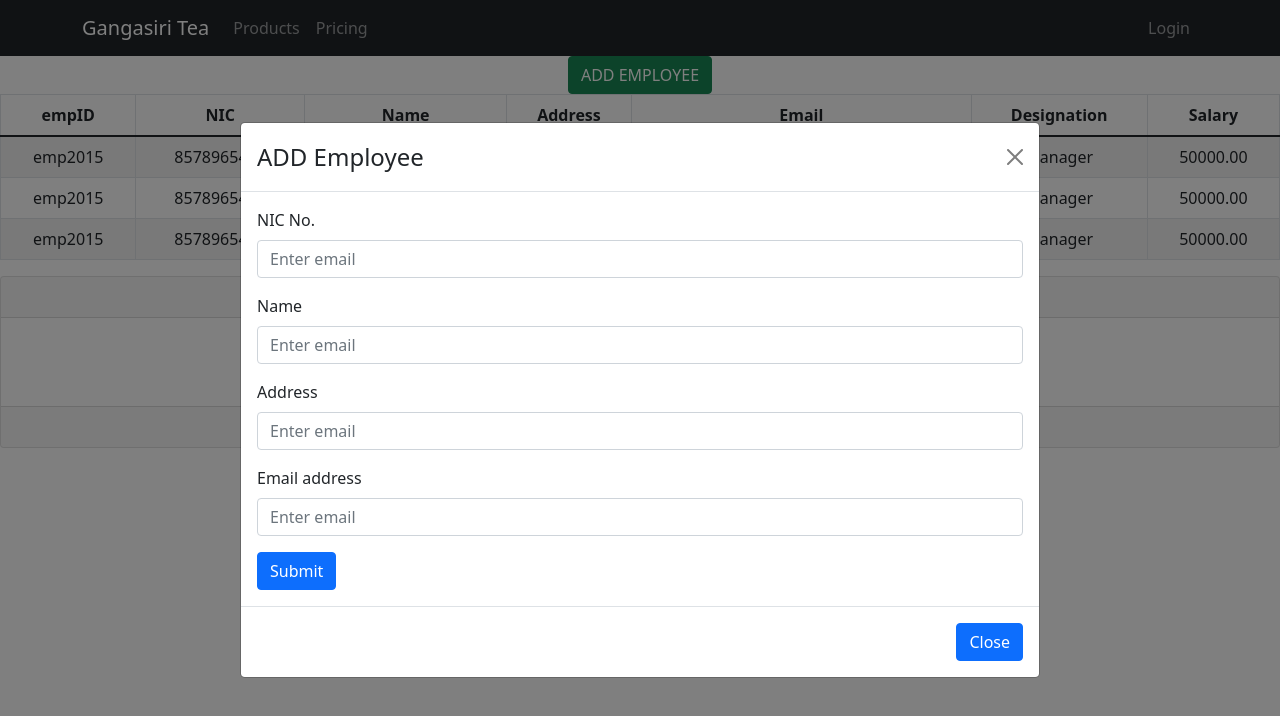
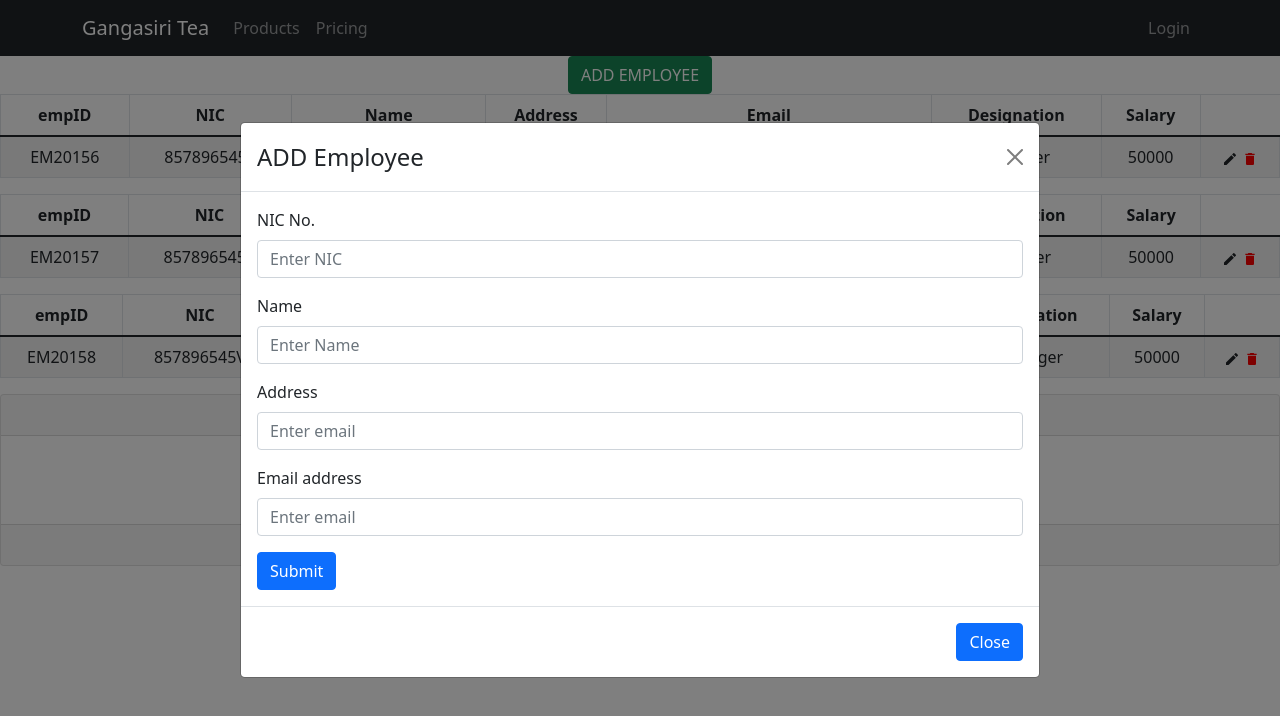
Before and after one commit to SeranMN/TeaApp, a React (Create React App) app: page / in a window 1280 px wide. Both pictures are taken after a click on the button "ADD EMPLOYEE". Shown: the top 716 px of the page. Built offline with nearby package versions, Linux system fonts and the light colour scheme.

Commit message:
Edit form

```diff
--- a/src/App.js
+++ b/src/App.js
@@ -2,12 +2,12 @@ import Header from './component/Header';
 import './App.css';
 import 'bootstrap/dist/css/bootstrap.min.css';
 import Footer from './component/Footer';
-import EmployeeTable from './component/EmployeeTable';
+import Employee from './component/Employee';
 function App() {
   return (
     <div className="App">
      <Header/>
-     <EmployeeTable/>
+     <Employee/>
      <Footer/>
 
     </div>
--- a/src/component/EmpForm.js
+++ b/src/component/EmpForm.js
@@ -1,28 +1,58 @@
 
 import { Form } from 'react-bootstrap'
 import { Button } from 'react-bootstrap'
+import { useState } from 'react'
+const EmpForm = ({det}) => {
+  const [nic, setNic] = useState(det != null ? (det.nic) : (''))
+  const [name, setName] = useState(det != null ? (det.Name) : (''))
+  const [address, setAddress] = useState(det != null ? (det.Address) : (''))
+  const [email, setEmail] = useState(det != null ? (det.Email) : (''))
+  const [validated, setValidated] = useState(false);
 
-const EmpForm = () => {
+  const handleSubmit = (event) => {
+    const form = event.currentTarget;
+    if (form.checkValidity() === false) {
+      event.preventDefault();
+      event.stopPropagation();
+    }
+
+    setValidated(true);
+  }
+
     return (
-        <Form>
+        <Form noValidate validated={validated} onSubmit={handleSubmit}>
         <Form.Group className="mb-3" controlId="formBasicEmail">
           <Form.Label>NIC No.</Form.Label>
-          <Form.Control type="email" placeholder="Enter email" />
-
+          <Form.Control required type="text" placeholder="Enter NIC"
+            value={nic} onChange={(e) => setNic(e.target.value)} />
+           <Form.Control.Feedback type="invalid">
+            Please provide a valid NIC.
+          </Form.Control.Feedback>
         </Form.Group>
         <Form.Group className="mb-3" controlId="formBasicEmail">
           <Form.Label>Name</Form.Label>
-          <Form.Control type="email" placeholder="Enter email" />
+          <Form.Control required type="text" placeholder="Enter Name"
+           value={name} onChange={(e) => setName(e.target.value)}
+          />
+          <Form.Control.Feedback type="invalid">
+            Please provide Name.
+          </Form.Control.Feedback>
 
         </Form.Group>
         <Form.Group className="mb-3" controlId="formBasicEmail">
           <Form.Label>Address</Form.Label>
-          <Form.Control type="email" placeholder="Enter email" />
-
+          <Form.Control required type="text field" placeholder="Enter email"
+           value={address} onChange={(e) => setAddress(e.target.value)}
+          />
+         <Form.Control.Feedback type="invalid">
+            Please provide Address.
+          </Form.Control.Feedback>
         </Form.Group>
         <Form.Group className="mb-3" controlId="formBasicEmail">
           <Form.Label>Email address</Form.Label>
-          <Form.Control type="email" placeholder="Enter email" />
+          <Form.Control type="email" placeholder="Enter email"
+           value={email} onChange={(e) => setEmail(e.target.value)}
+          />
 
         </Form.Group>
 
--- a/src/component/Empbtn.js
+++ b/src/component/Empbtn.js
@@ -1,11 +1,12 @@
-import React from 'react'
-import Button from 'react-bootstrap/Button'
+import React from "react";
+import Button from "react-bootstrap/Button";
 
+const Empbtn = ({ onClick }) => {
+  return (
+    <Button variant="success" onClick={onClick}>
+      ADD EMPLOYEE
+    </Button>
+  );
+};
 
-const Empbtn = ({onClick}) => {
-    return (
-        <Button variant="success" onClick = {onClick}>ADD EMPLOYEE</Button>
-    )
-}
-
-export default Empbtn
+export default Empbtn;
--- /dev/null
+++ b/src/component/Employee.js
@@ -0,0 +1,20 @@
+import React from 'react'
+import Empbtn from "./Empbtn";
+import { useState } from "react";
+import Modle from "./Modle";
+import EmployeeDetails from './EmployeeDetails';
+const Employee = () => {
+    const [modalShow, setModalShow] = useState(false);
+
+    return (
+        <div>
+        <Empbtn onClick={() => setModalShow(true)} /><br/>
+            <Modle show={modalShow} onHide={() => setModalShow(false)} />
+
+            <EmployeeDetails />
+
+        </div>
+    )
+}
+
+export default Employee
--- /dev/null
+++ b/src/component/EmployeeDetails.js
@@ -0,0 +1,55 @@
+import React from 'react'
+import { useState } from 'react'
+import EmployeeTable from './EmployeeTable'
+
+const EmployeeDetails = ({ onClick }) => {
+    const [employees, setEmployee] = useState([
+        {
+            empID: 'EM20156',
+            nic:'857896545V',
+            Name: 'Shamali Perera',
+            Address: 'Matara',
+            Email:'shamaliperera@gmail.com',
+            Des:'Manager',
+        Salary: 50000,
+
+        },
+         {
+            empID: 'EM20157',
+            nic:'857896545V',
+            Name: 'Navod Gamage',
+            Address: 'Matara',
+            Email:'shamaliperera@gmail.com',
+            Des:'Manager',
+        Salary: 50000,
+
+        },
+         {
+            empID: 'EM20158',
+            nic:'857896545V',
+            Name: 'Dishan Abeywikrama',
+            Address: 'Matara',
+            Email:'shamaliperera@gmail.com',
+            Des:'Manager',
+        Salary: 50000,
+
+        }
+
+
+
+
+    ])
+    console.log("DET")
+
+    return (
+        <>
+            {employees.map((employee) => (<EmployeeTable empID={employee.empID} employee={employee}
+
+                />))
+             }
+
+        </>
+    )
+}
+
+export default EmployeeDetails
--- a/src/component/EmployeeTable.js
+++ b/src/component/EmployeeTable.js
@@ -1,18 +1,16 @@
-import Table from 'react-bootstrap/Table'
-import Empbtn from './Empbtn'
-import { useState } from 'react';
-import Modle from './Modle';
+import Table from "react-bootstrap/Table";
+import Modle from "./Modle";
+import { MdDelete } from "react-icons/md"
+import { MdCreate } from "react-icons/md"
+import { useState } from "react";
 
+const EmployeeTable = ({empID,employee,onClick}) => {
+  const[showModle,setShowMoodle] = useState(false)
+  console.log(employee)
+  return (
+    <div>
 
-const EmployeeTable = () => {
-    const [modalShow, setModalShow] = useState(false);
-    return (
-        <div>
-        <Empbtn onClick = {()=>setModalShow(true)}/>
-        <Modle show ={modalShow}
-        onHide={() => setModalShow(false)}/>
-        <Table striped bordered hover>
-
+      <Table striped bordered hover>
         <thead>
           <tr>
             <th>empID</th>
@@ -24,38 +22,29 @@ const EmployeeTable = () => {
             <th>Salary</th>
           </tr>
         </thead>
-        <tbody>
+
+         <tbody>
           <tr>
-            <td>emp2015</td>
-            <td>857896545V</td>
-            <td>Shamali Perera</td>
-            <td>Matara</td>
-            <td>Shamaliperera@gmail.com</td>
-            <td>Manager</td>
-            <td>50000.00</td>
+            <td>{empID}</td>
+            <td>{employee.nic}</td>
+            <td>{employee.Name }</td>
+            <td>{employee.Address }</td>
+            <td>{employee.Email}</td>
+            <td>{employee.Des}</td>
+            <td>{employee.Salary }</td>
+            <td><MdCreate onClick={() => setShowMoodle(true)} style={{ cursor: 'pointer' }} />
+              <Modle show={showModle} onHide={() => setShowMoodle(false)} empDet={employee} />
+              {' '}
+              <MdDelete style color="red" onClick={() => console.log("Delete Icon")}
+                style={{ cursor: 'pointer' }} />
+
+            </td>
           </tr>
-          <tr>
-            <td>emp2015</td>
-            <td>857896545V</td>
-            <td>Shamali Perera</td>
-            <td>Matara</td>
-            <td>Shamaliperera@gmail.com</td>
-            <td>Manager</td>
-            <td>50000.00</td>
-          </tr>
-          <tr>
-            <td>emp2015</td>
-            <td>857896545V</td>
-            <td>Shamali Perera</td>
-            <td>Matara</td>
-            <td>Shamaliperera@gmail.com</td>
-            <td>Manager</td>
-            <td>50000.00</td>
-          </tr>
+
         </tbody>
       </Table>
-      </div>
-    )
-}
+    </div>
+  );
+};
 
-export default EmployeeTable
+export default EmployeeTable;
--- a/src/component/Modle.js
+++ b/src/component/Modle.js
@@ -1,6 +1,6 @@
-import Modal from 'react-bootstrap/Modal'
-import { Button, ModalBody } from 'react-bootstrap'
-import EmpForm from './EmpForm'
+import Modal from "react-bootstrap/Modal";
+import { Button, ModalBody } from "react-bootstrap";
+import EmpForm from "./EmpForm";
 const Modle = (props) => {
   return (
     <Modal
@@ -15,14 +15,14 @@ const Modle = (props) => {
         </Modal.Title>
       </Modal.Header>
       <ModalBody>
-            <EmpForm/>
+        <EmpForm det = {props.empDet} />
       </ModalBody>
 
       <Modal.Footer>
         <Button onClick={props.onHide}>Close</Button>
       </Modal.Footer>
     </Modal>
-    )
-}
+  );
+};
 
-export default Modle
+export default Modle;
```
Also changed, not shown: src/component/Searchbar.js (deleted, +0 -11 lines). Lines whose indentation alone changed are shown as unchanged.
